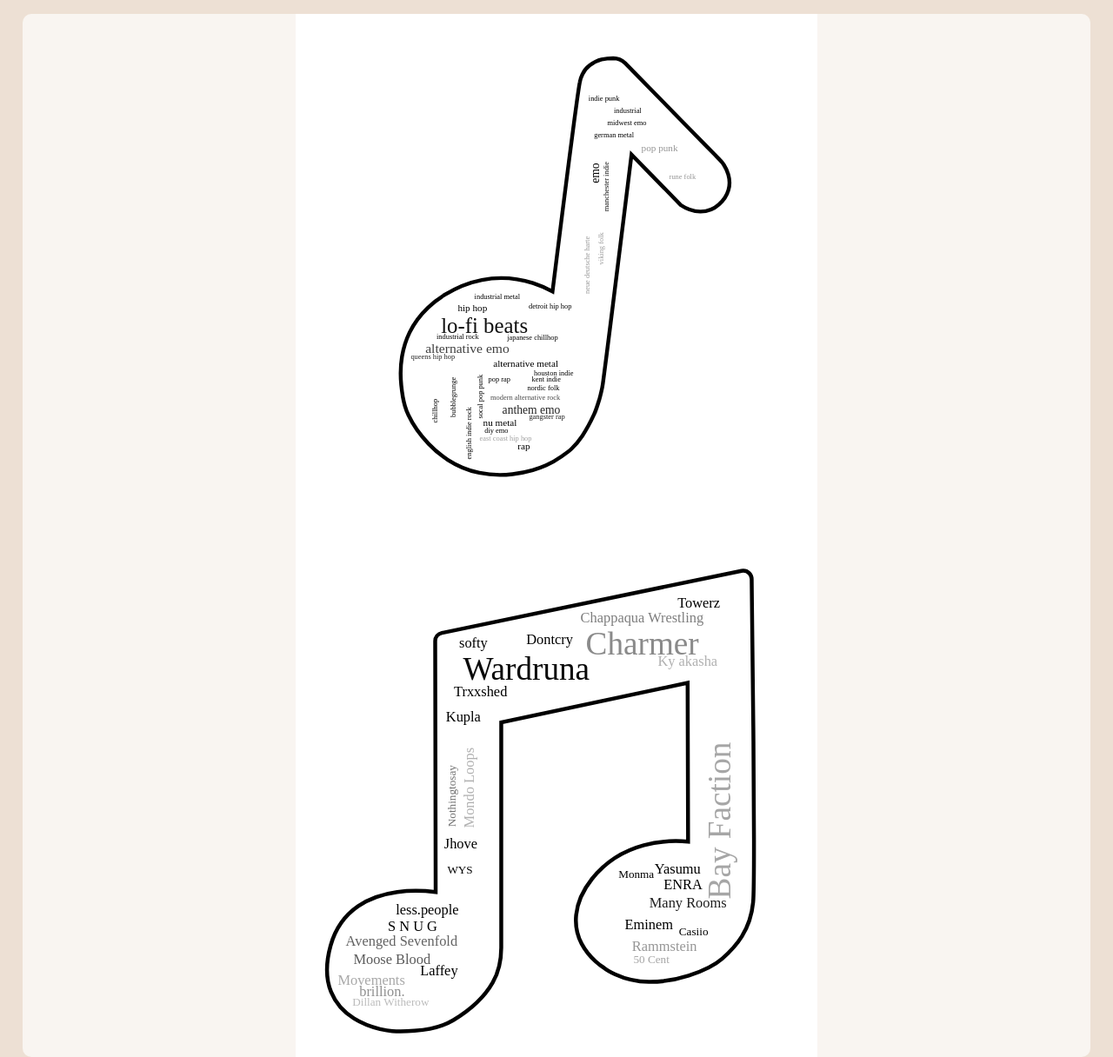
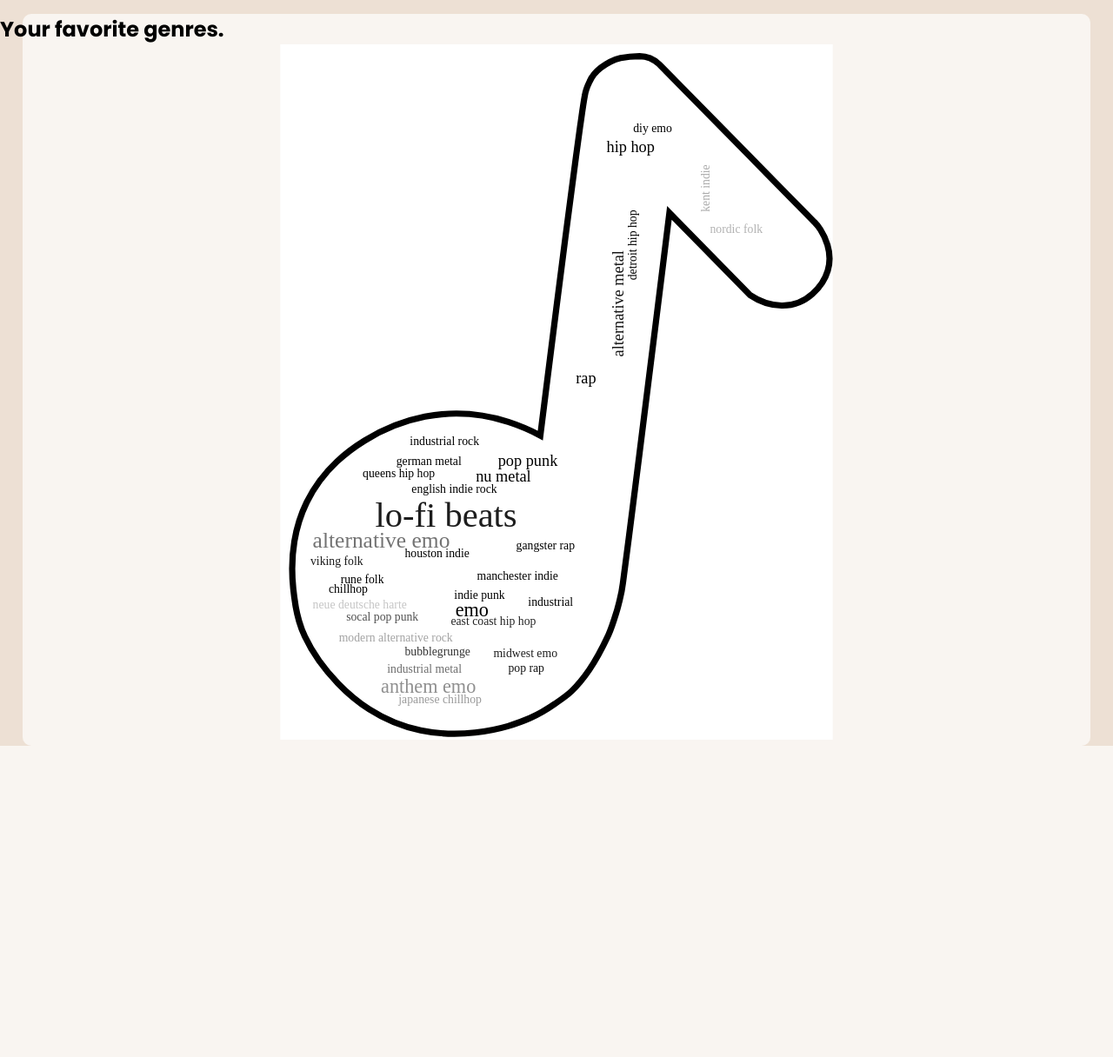
Before and after one commit to ranasharjeel/ampart, a Django app: template templates/auth.html in a window 1280 px wide. Shown: the part 67-1283 px from the top of the page at 87% size. After the commit the page ends 925 px from the top, so only its background shows below. Run offline with Django 3.2, Linux system fonts and the light colour scheme; the template is opened without the code that fills it: most values are stand-ins (such as "Sample title", 1, 10 or a date in 2020).

Commit message:
Cloud mask adjustment

```diff
--- a/art/cloud.py
+++ b/art/cloud.py
@@ -19,9 +19,10 @@
 
     # Word cloud generation - word frequency
     wc = WordCloud(
-        background_color='white',
+        background_color='rgba(255,255,255,1)', #F9F5F1
         mask=custom_mask,
-        color_func=img_colors
+        color_func=img_colors,
+        mode="RGBA"
     ).generate_from_frequencies(words)
 
 
--- a/art/views.py
+++ b/art/views.py
@@ -86,7 +86,7 @@
 
     # Generate word cloud from top artist/genres names
     cloud.generateWordCloud(top_artists, "note", "artists")
-    cloud.generateWordCloud(top_genres, "single", "genres")
+    cloud.generateWordCloud(top_genres, "s", "genres")
 
 
 
--- a/static/index/main.css
+++ b/static/index/main.css
@@ -168,9 +168,15 @@
   z-index: 1;
   display: flex;
   flex-direction: column;
-  justify-content: center;
   align-items: center;
 }
+.genres img {
+  width: 100vw;
+  height: 100vh;
+}
+
+
+
 
 .main{
 background-color: var(--lightbg);
--- a/templates/auth.html
+++ b/templates/auth.html
@@ -34,8 +34,13 @@
     </header>
 
     <div class="main2">
-        <img src="{% static 'assets/genres.svg' %}" width="600px" height="600px"/>
-        <img src="{% static 'assets/artists.svg' %}" width="600px" height="600px"/>
+        <div class="genres">
+            <h2>Your favorite genres.</h2>
+            <img src="{% static 'assets/genres.svg' %}"/>
+        </div>
+
+
+        <!-- <img src="{% static 'assets/artists.svg' %}" width="600px" height="600px"/> -->
 
     </div>
 
```
Also changed, not shown: static/assets/artists.svg, static/assets/genres.svg, static/assets/nm.png (added), static/assets/s-mask.png (added), static/assets/s-outline.svg (added).
